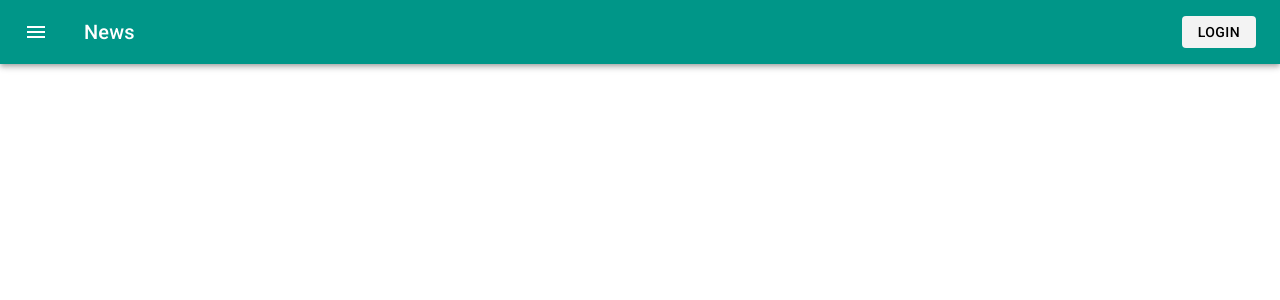
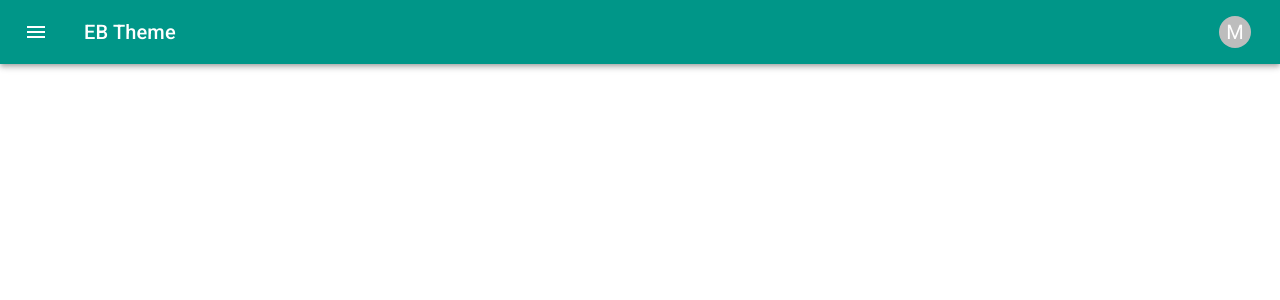
Before and after one commit to buzzracharyeah-rejan/eb_theme, a React (Create React App) app: page /dashboard in a window 1280 px wide. Shown: the top 300 px of the page. Built offline with nearby package versions, Linux system fonts and the light colour scheme.

Commit message:
make basic appbar setup for use

```diff
--- /dev/null
+++ b/src/context/AppContext.js
@@ -0,0 +1,32 @@
+import React, { useState, createContext } from 'react';
+
+export const AppBarContext = createContext(null);
+
+const AppBarProvider = ({ children }) => {
+  const [anchorEl, setAnchorEl] = React.useState(null);
+  const [sidebarOpen, setSidebarOpen] = useState(false);
+
+  /* set open to true if element exists */
+  const open = Boolean(anchorEl);
+
+  const toggleSidebar = () => {
+    console.log(`sidebar toggle ${sidebarOpen}`)
+    setSidebarOpen(!sidebarOpen);
+  }
+
+  const handleClick = (event) => {
+    setAnchorEl(event.currentTarget);
+  };
+
+  const handleClose = () => {
+    setAnchorEl(null);
+  };
+
+  return (
+    <AppBarContext.Provider value={{ anchorEl, setAnchorEl, handleClick, handleClose, open, toggleSidebar}}>
+      {children}
+    </AppBarContext.Provider>
+  );
+};
+
+export default AppBarProvider;
--- /dev/null
+++ b/src/layouts/AppBar/Menu/index.jsx
@@ -0,0 +1,38 @@
+import React, {useState, useContext} from 'react'
+import { Logout, PersonAdd, Settings } from '@mui/icons-material';
+import { Avatar, ListItemIcon, Menu, MenuItem } from '@mui/material';
+import { AppBarContext } from '../../../context/AppContext';
+
+
+const settings = [
+    { icon: <Avatar size='small'/>, name: 'Profile' },
+    { icon: <Avatar />, name: 'My Account' },
+    { icon: <PersonAdd />, name: 'Add another account' },
+    { icon: <Settings />, name: 'Settings' },
+    { icon: <Logout />, name: 'Logout' },
+  ];
+
+const AppMenu = () => {
+  const {anchorEl, handleClose, open} = useContext(AppBarContext)
+
+  return (
+    <Menu
+    anchorEl={anchorEl}
+    id='account-menu'
+    open={open}
+    onClose={handleClose}
+    onClick={handleClose}
+  >
+    {settings.map((setting, index) => (
+      <MenuItem key={`${setting.name}+${index}`}>
+      <ListItemIcon>
+        {setting.icon}
+        {setting.name}
+      </ListItemIcon>
+      </MenuItem>
+    ))}
+  </Menu>
+  )
+}
+
+export default AppMenu
--- /dev/null
+++ b/src/layouts/AppBar/index.js
@@ -0,0 +1,89 @@
+import React, { useContext } from 'react';
+import {
+  AppBar,
+  Button,
+  IconButton,
+  Toolbar,
+  Typography,
+  Box,
+  Tooltip,
+  Avatar,
+  Menu,
+  ListItemIcon,
+  MenuItem,
+  Divider,
+} from '@mui/material';
+
+import {
+  ShoppingCartCheckout,
+  Menu as MenuIcon,
+  PersonAdd,
+  Settings,
+  Logout,
+} from '@mui/icons-material';
+
+import { styled } from '@mui/system';
+
+import AppMenu from './Menu';
+import { AppBarContext } from '../../context/AppContext';
+
+const LoginButton = styled(({ ...otherProps }) => <Button {...otherProps} />)`
+  background-color: #f3f3f3;
+  color: #000;
+  padding: 4px 1rem;
+
+  :hover {
+    color: #f3f4f5;
+  }
+`;
+
+const WrapMenu = styled(({ ...otherProps }) => <Box {...otherProps} />)`
+  display: flex;
+  align-items: center;
+  justify-content: center;
+`;
+
+const MuiAppBar = () => {
+  const { anchorEl, handleClick, open, toggleSidebar } = useContext(AppBarContext);
+
+  return (
+    <>
+      <AppBar elevation={4} position='static'>
+        <Toolbar>
+          <IconButton
+            size='large'
+            edge='start'
+            color='inherit'
+            aria-label='menu'
+            sx={{ mr: 3 }}
+            onClick={toggleSidebar}
+          >
+            <MenuIcon />
+          </IconButton>
+
+          <Typography variant='h6' component='div' sx={{ flexGrow: 1 }}>
+            EB Theme
+          </Typography>
+
+          <WrapMenu>
+            <Tooltip title='Account Settings'>
+              <IconButton
+                onClick={handleClick}
+                size='small'
+                sx={{ ml: 2 }}
+                aria-controls={open ? 'account-menu' : undefined}
+                aria-haspopup='true'
+                aria-expanded={open ? 'true' : undefined}
+              >
+                <Avatar sx={{ width: 32, height: 32 }}>M</Avatar>
+              </IconButton>
+            </Tooltip>
+          </WrapMenu>
+          <AppMenu />
+        </Toolbar>
+      </AppBar>
+    </>
+  );
+};
+
+export default MuiAppBar;
--- a/src/layouts/index.jsx
+++ b/src/layouts/index.jsx
@@ -1,13 +1,19 @@
-import React from 'react'
-import Sidebar from './SidebarLayout'
-import { styled } from '@mui/system'
+import React from 'react';
+import Sidebar from './SidebarLayout';
+import { styled } from '@mui/system';
 
-const BaseLayout = ({children}) => {
-    return (
-        <>
-            {children}
-        </>
-    )
-}
+import AppBar from './AppBar';
+import AppBarProvider from '../context/AppContext';
+
+const BaseLayout = ({ children }) => {
+  return (
+    <>
+      <AppBarProvider>
+        <AppBar />
+      </AppBarProvider>
+      {children}
+    </>
+  );
+};
 
 export default BaseLayout;
--- a/src/pages/Dashboard/index.js
+++ b/src/pages/Dashboard/index.js
@@ -1,38 +1,6 @@
-import React from 'react';
-import { AppBar, Button, IconButton, Toolbar, Typography } from '@mui/material';
-import { ShoppingCartCheckout, Menu as MenuIcon} from '@mui/icons-material';
-import { styled } from '@mui/system';
-
-
-const LoginButton = styled(({...otherProps}) => <Button {...otherProps} />)`
-background-color: #f3f3f3;
-color: #000;
-padding: 4px 1rem;
-
-:hover {
-    color: #f3f4f5;
-}
-`
-
-
+import React, { useState } from 'react';
 const Dashboard = () => {
-  return (
-    <>
-      <AppBar elevation={4} position='static'>
-        <Toolbar>
-          <IconButton size='large' edge='start' color='inherit' aria-label='menu' sx={{ mr: 3 }}>
-            <MenuIcon />
-          </IconButton>
-
-          <Typography variant="h6" component="div" sx={{ flexGrow: 1 }}>
-            News
-          </Typography>
-
-          <LoginButton onClick={() => console.log('click me')}>Login</LoginButton>
-        </Toolbar>
-      </AppBar>
-    </>
-  );
+  <h1>Dashboard</h1>
 };
 
 export default Dashboard;
```
Also changed, not shown: src/layouts/Appbar/index.js (deleted, +0 -53 lines), src/layouts/AppBar/AppBar.styles.js (renamed from src/layouts/Appbar/Appbar.styles.js).
